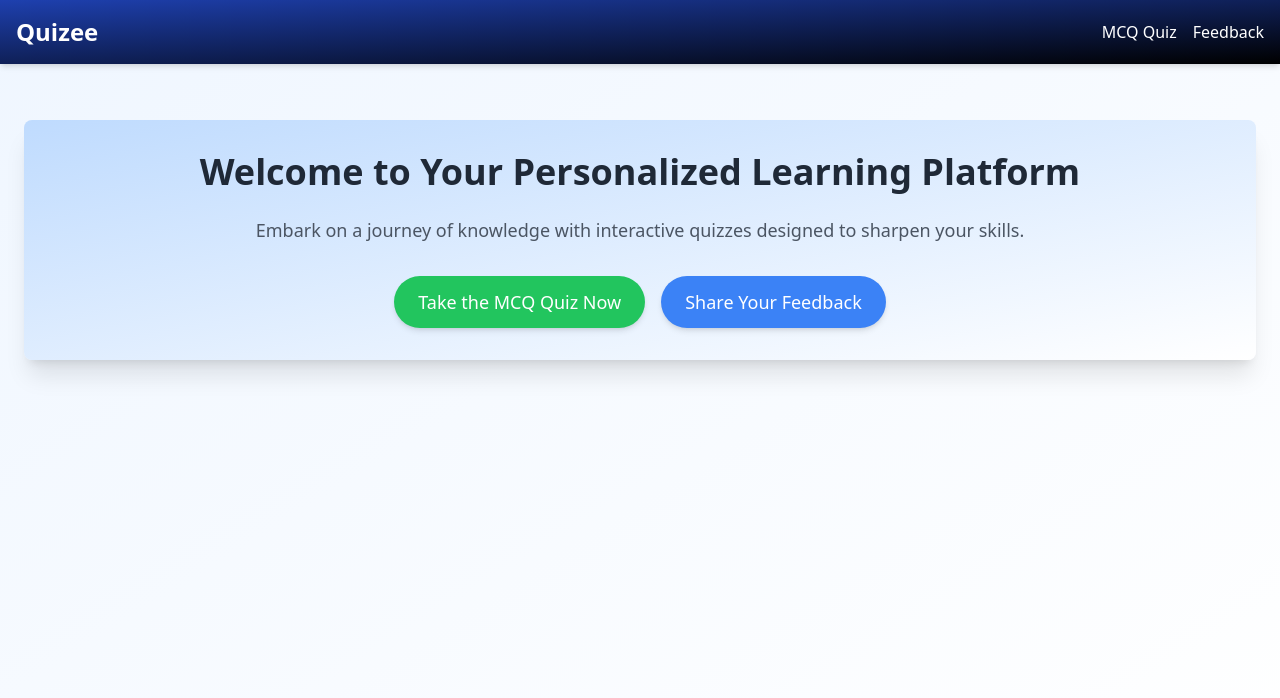
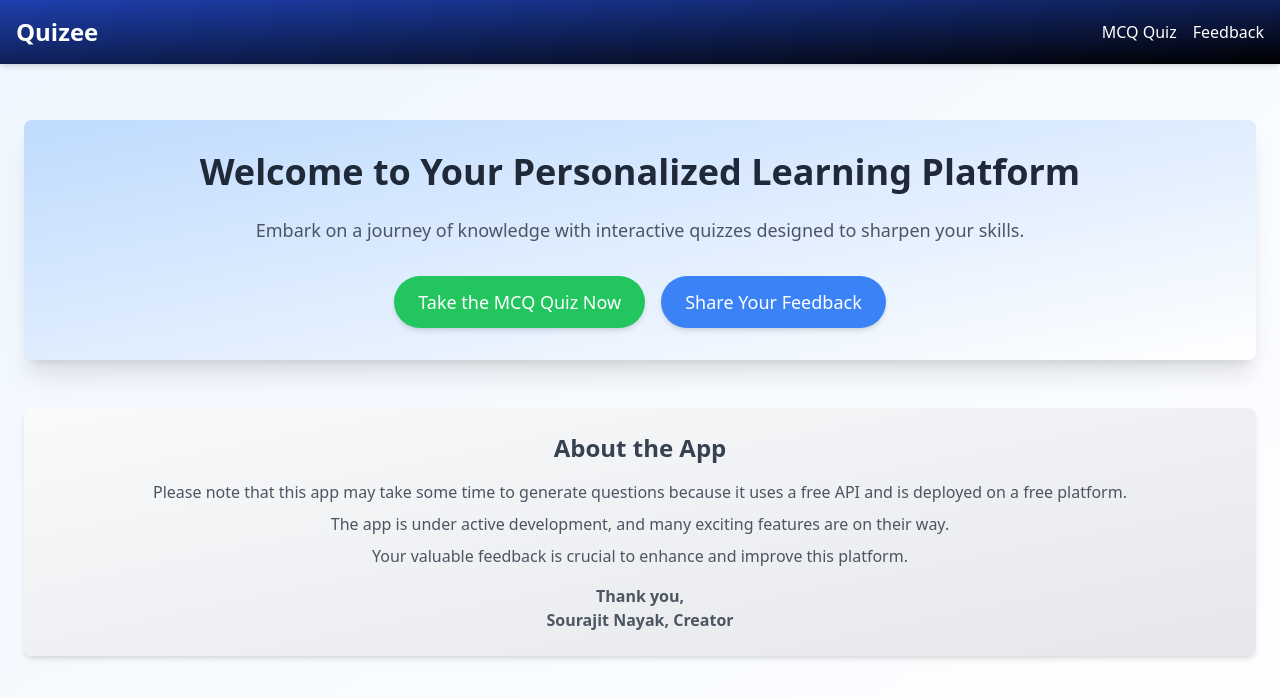
Before and after one commit to S342D32/MCQGeneratorApp, a React (Create React App) app in the folder src1/: page / in a window 1280 px wide. Shown: the top 698 px of the page. Built offline with nearby package versions, Linux system fonts and the light colour scheme.

Commit message:
Update App.js

```diff
--- a/src1/src/App.js
+++ b/src1/src/App.js
@@ -23,8 +23,7 @@ function App() {
             path="/"
             element={
               <div className="container mx-auto p-6 text-center mt-8">
-                <div className="bg-gradient-to-br from-blue-200 to-white bg-white bg-opacity-90 p-8  rounded-lg shadow-md shadow-xl">
-
+                <div className="bg-gradient-to-br from-blue-200 to-white bg-white bg-opacity-90 p-8 rounded-lg shadow-md shadow-xl">
                   <h1 className="text-4xl font-extrabold text-gray-800 mb-6">
                     Welcome to Your Personalized Learning Platform
                   </h1>
@@ -46,13 +45,30 @@ function App() {
                     </Link>
                   </div>
                 </div>
+                <div className="mt-12 bg-gradient-to-br from-gray-50 to-gray-200 p-6 rounded-lg shadow-md">
+                  <h2 className="text-2xl font-bold text-gray-700 mb-4">About the App</h2>
+                  <p className="text-gray-600 mb-2">
+                    Please note that this app may take some time to generate questions because it uses a free API and is deployed on a free platform.
+                  </p>
+                  <p className="text-gray-600 mb-2">
+                    The app is under active development, and many exciting features are on their way.
+                  </p>
+                  <p className="text-gray-600 mb-4">
+                    Your valuable feedback is crucial to enhance and improve this platform.
+                  </p>
+                  <p className="text-gray-600 font-semibold">
+                    Thank you,
+                  </p>
+                  <p className="text-gray-600 font-semibold">
+                    Sourajit Nayak, Creator
+                  </p>
+                </div>
               </div>
             }
           />
           <Route path="/mcq" element={<MCQGenerator />} />
           <Route path="/feedback" element={<Feedback />} />
         </Routes>
-
       </div>
     </Router>
   );
```
